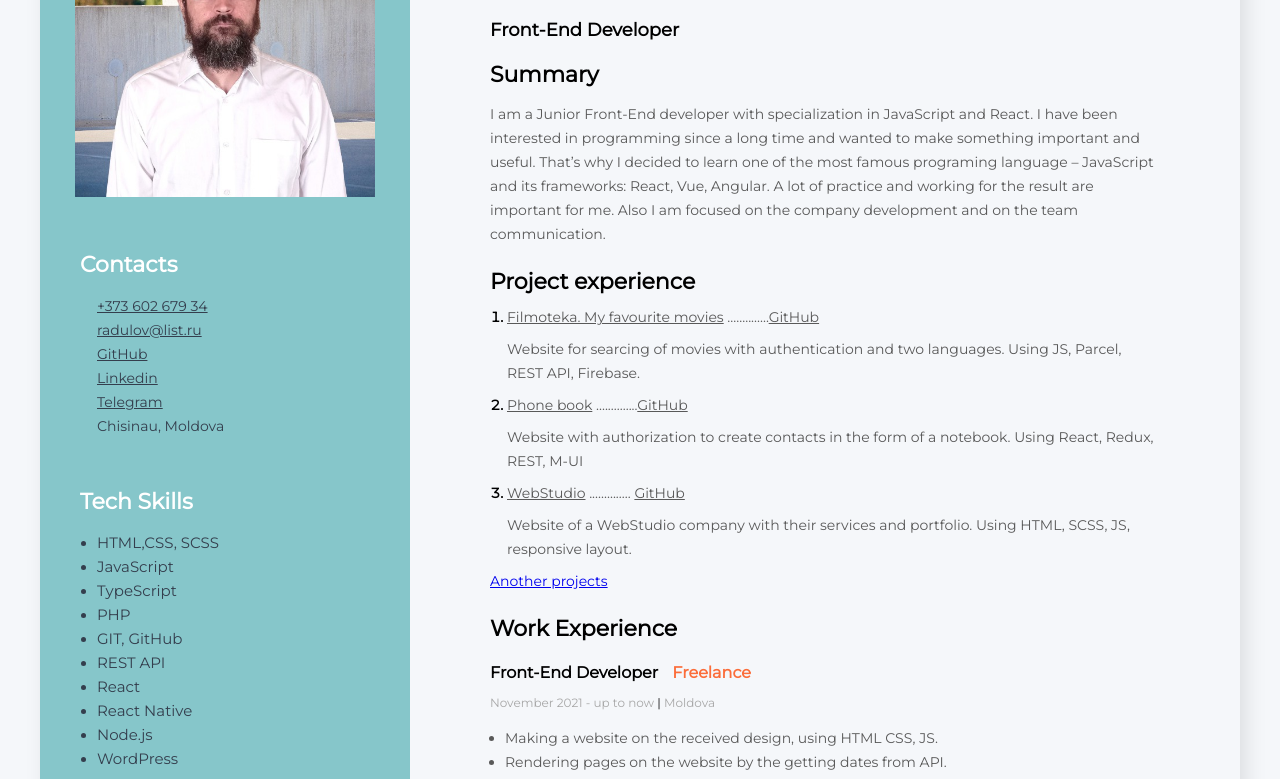
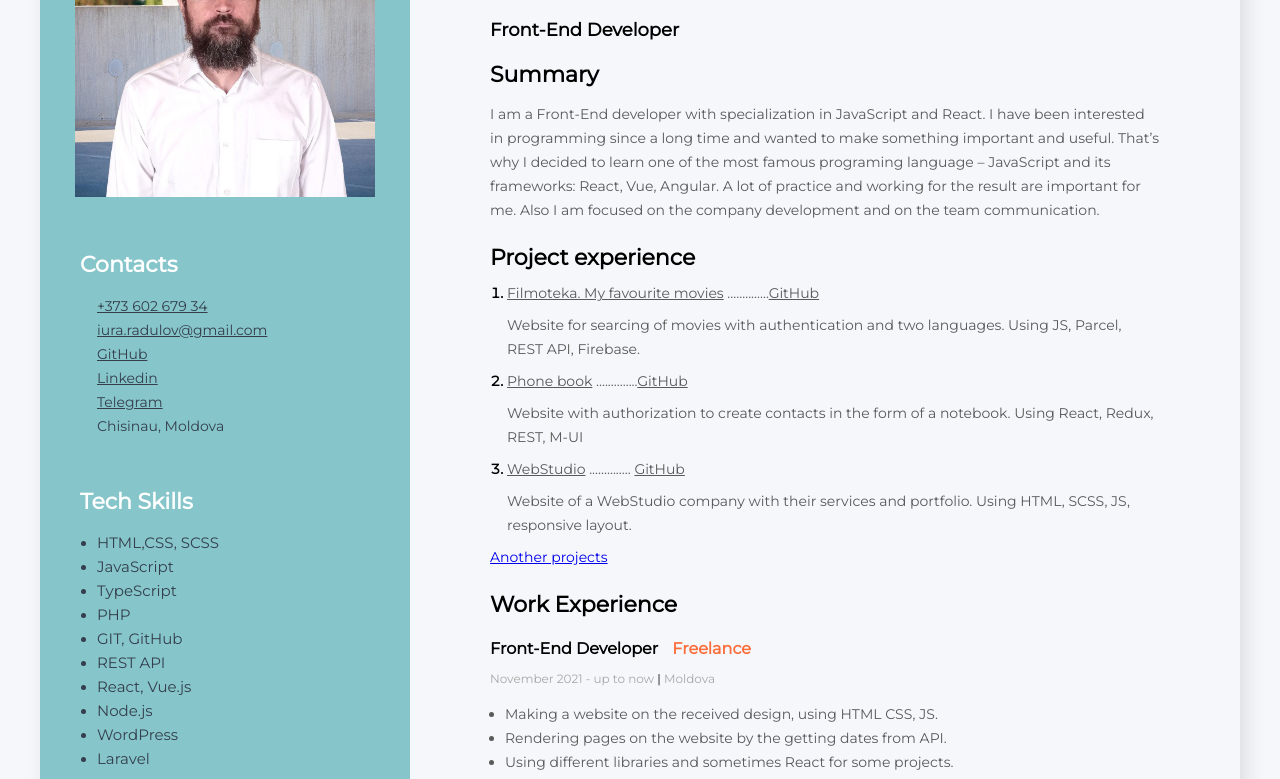
Before and after one commit to Iura-Radulov/resume, a plain HTML site: page index.html in a window 1280 px wide. Shown: the part 148-927 px from the top of the page. Drawn offline with Linux system fonts and the light colour scheme.

Commit message:
Update index.html

```diff
--- a/index.html
+++ b/index.html
@@ -26,9 +26,9 @@
           <h2 class="about-me__title">Front-End Developer</h2>
           <h3 class="main-content-title">Summary</h3>
           <p class="about-me__text">
-            I am a Junior Front-End developer with specialization in JavaScript and React. I have
-            been interested in programming since a long time and wanted to make something important
-            and useful. That’s why I decided to learn one of the most famous programing language –
+            I am a Front-End developer with specialization in JavaScript and React. I have been
+            interested in programming since a long time and wanted to make something important and
+            useful. That’s why I decided to learn one of the most famous programing language –
             JavaScript and its frameworks: React, Vue, Angular. A lot of practice and working for
             the result are important for me. Also I am focused on the company development and on the
             team communication.
@@ -198,8 +198,8 @@
               <a class="contact__link" href="tel:+37360267934" target="_blank">+373 602 679 34</a>
             </li>
             <li>
-              <a class="contact__link" href="mailto: radulov@list.ru" target="_blank"
-                >radulov@list.ru</a
+              <a class="contact__link" href="mailto: iura.radulov@gmail.com" target="_blank"
+                >iura.radulov@gmail.com</a
               >
             </li>
             <li>
@@ -228,10 +228,10 @@
             <li class="tech-skils__item"><span class="tech-skils__text">PHP</span></li>
             <li class="tech-skils__item"><span class="tech-skils__text">GIT, GitHub</span></li>
             <li class="tech-skils__item"><span class="tech-skils__text">REST API</span></li>
-            <li class="tech-skils__item"><span class="tech-skils__text">React</span></li>
-            <li class="tech-skils__item"><span class="tech-skils__text">React Native</span></li>
+            <li class="tech-skils__item"><span class="tech-skils__text">React, Vue.js</span></li>
             <li class="tech-skils__item"><span class="tech-skils__text">Node.js</span></li>
             <li class="tech-skils__item"><span class="tech-skils__text">WordPress</span></li>
+            <li class="tech-skils__item"><span class="tech-skils__text">Laravel</span></li>
           </ul>
         </div>
         <!--Soft skils section-->
```
